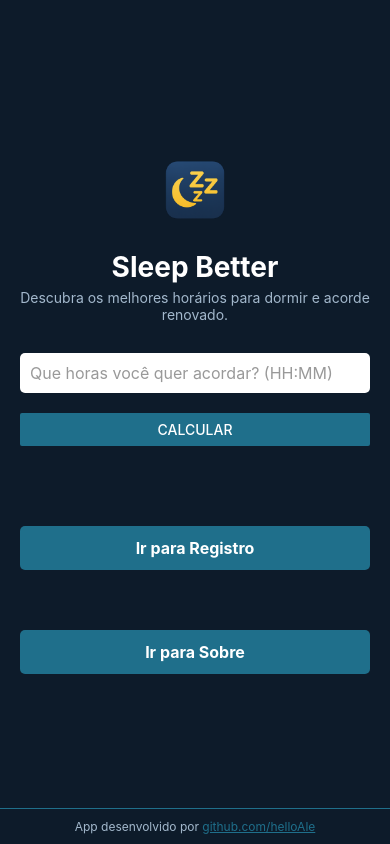
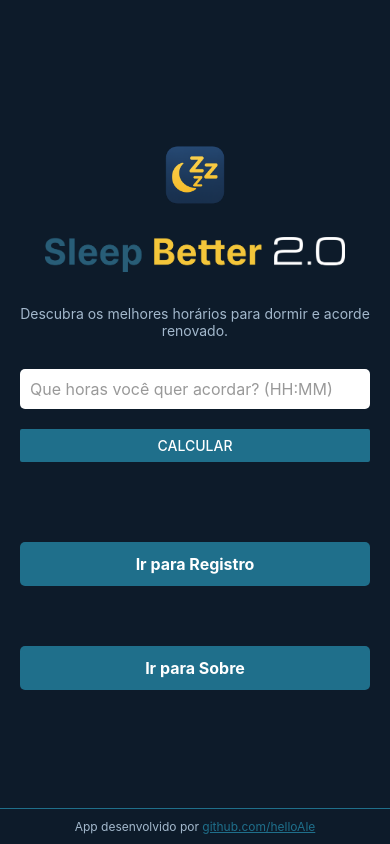
Before and after one commit to helloAle/sleep_better, a React Native app: screen /Home in a window 390 px wide. Built offline with nearby package versions, Linux system fonts and the light colour scheme.

Commit message:
logo nova

```diff
--- a/screens/AboutScreen.tsx
+++ b/screens/AboutScreen.tsx
@@ -5,10 +5,11 @@ export default function AboutScreen() {
   return (
     <View style={styles.container}>
       <Image source={require('./assets/icon.png')} style={styles.icon} />
-      <Text style={styles.title}>Sobre o Sleep Better</Text>
+      <Text style={styles.title}>Sobre o Sleep Better 2.0</Text>
       <Text style={styles.text}>Versão 1.0.2</Text>
       <Text style={styles.text}>Notas de atualização: 23/05/2025</Text>
       <Text style={styles.text}>Tecnologias: React Native, TypeScript, React Navigation</Text>
+      <Text style={styles.text}>Anteriormente "Sleep Better", Sleep Better 2.0 é um reboot feito para um projeto academico, inspirado em seu antecessor, que auxiliava no sono e dicas para uma rotina mais saudável; sua recriação se da ao fato dos demais integrantes do grupo não estarem presente em sua criação.</Text>
       <Text style={styles.text}>ツ</Text>
 
       <Text style={styles.sectionTitle}>🚧 Futuras funcionalidades</Text>
--- a/screens/HomeScreen.tsx
+++ b/screens/HomeScreen.tsx
@@ -46,7 +46,7 @@ export default function HomeScreen() {
     <View style={{ flex: 1 }}>
       <ScrollView contentContainerStyle={styles.container}>
         <Image source={require('./assets/icon.png')} style={styles.icon} />
-        <Text style={styles.title}>Sleep Better</Text>
+      <Image source={require('./assets/logo2.png')} style={styles.logo} />
         <Text style={styles.subtitle}>
           Descubra os melhores horários para dormir e acorde renovado.
         </Text>
@@ -118,7 +118,13 @@ const styles = StyleSheet.create({
   icon: {
     width: 80,
     height: 80,
-    marginBottom: 20,
+    marginBottom: -20,
+    resizeMode: 'contain',
+  },
+  logo: {
+    width: 300,
+    height: 120,
+    marginBottom: -10,
     resizeMode: 'contain',
   },
   title: {
--- a/screens/LoginScreen.tsx
+++ b/screens/LoginScreen.tsx
@@ -8,7 +8,8 @@ export default function LoginScreen() {
   return (
     <View style={styles.container}>
       <Image source={require('./assets/icon.png')} style={styles.icon} />
-      <Text style={styles.title}>Sleep Better</Text>
+      <Image source={require('./assets/logo2.png')} style={styles.logo} />
+      {/* <Text style={styles.title}>Sleep Better</Text> */}
       <Text style={styles.subtitle}>Descubra os melhores horários para dormir e acorde renovado</Text>
 
       <TextInput placeholder="Login" style={styles.input} />
@@ -45,7 +46,13 @@ const styles = StyleSheet.create({
   icon: {
     width: 80,
     height: 80,
-    marginBottom: 20,
+    marginBottom: -20,
+    resizeMode: 'contain',
+  },
+  logo: {
+    width: 300,
+    height: 120,
+    marginBottom: -20,
     resizeMode: 'contain',
   },
   title: {
--- a/screens/RegisterScreen.tsx
+++ b/screens/RegisterScreen.tsx
@@ -8,7 +8,7 @@ export default function RegisterScreen() {
   return (
     <View style={styles.container}>
       <Image source={require('./assets/icon.png')} style={styles.icon} />
-      <Text style={styles.title}>Sleep Better</Text>
+      <Image source={require('./assets/logo2.png')} style={styles.logo} />
       <Text style={styles.subtitle}>Descubra os melhores horários para dormir e acorde renovado</Text>
 
       <TextInput placeholder="Usuario" style={styles.input} />
@@ -44,7 +44,13 @@ const styles = StyleSheet.create({
   icon: {
     width: 80,
     height: 80,
-    marginBottom: 20,
+    marginBottom: -20,
+    resizeMode: 'contain',
+  },
+  logo: {
+    width: 300,
+    height: 120,
+    marginBottom: -10,
     resizeMode: 'contain',
   },
   title: {
```
Also changed, not shown: screens/assets/logo2.png (added), 1 other file (tests, documents, lock files or other folders).
